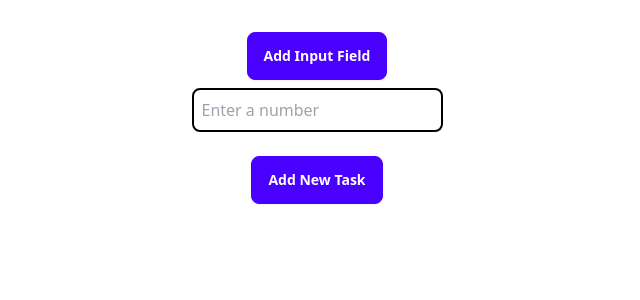
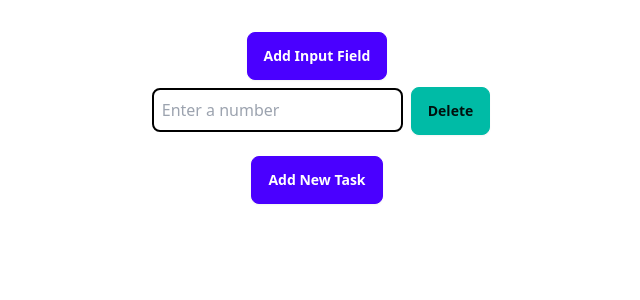
Before and after one commit to Raisa-islam/46_react_lab, a React (Vite) app in the folder react-lab/: page / in a window 1280 px wide. Both pictures are taken after a click on the button "Add Input Field". Shown: the top 300 px of the page, without its empty margins (323-963 px from the left). Built offline with nearby package versions, Linux system fonts and the light colour scheme.

Commit message:
the deletion of input field and update sum is complete

```diff
--- a/react-lab/src/App.jsx
+++ b/react-lab/src/App.jsx
@@ -4,18 +4,35 @@ import NumberInputField from './components/NumberInputField';
 import TaskManager from './components/TaskManager'; // Import the TaskManager component
 
 function App() {
+
   const [inputFields, setInputFields] = useState([]);
   const [total, setTotal] = useState(0);
-  const [showTaskManager, setShowTaskManager] = useState(false); // State to toggle the visibility of TaskManager
 
   const handleAddInputField = () => {
-    setInputFields([...inputFields, <NumberInputField key={inputFields.length} onInputChange={handleInputChange} />]);
+    setInputFields([...inputFields, { key: inputFields.length, value: '', onDelete: handleDeleteInputField }]);
   };
 
-  const handleInputChange = (value) => {
-    setTotal((prevTotal) => prevTotal + (isNaN(value) ? 0 : parseFloat(value)));
+  const handleInputChange = (index, value) => {
+    const newInputFields = [...inputFields];
+    newInputFields[index].value = value;
+    setInputFields(newInputFields);
+
+    let newTotal = 0;
+    newInputFields.forEach(({ value }) => {
+      newTotal += isNaN(value) ? 0 : parseFloat(value);
+    });
+    setTotal(newTotal);
+  };
+  const handleDeleteInputField = (index, value) => {
+    const newInputFields = inputFields.filter((_, i) => i !== index);
+    setInputFields(newInputFields);
+
+    let newTotal = total;
+    newTotal -= isNaN(value) ? 0 : parseFloat(value);
+    setTotal(newTotal);
   };
 
+  const [showTaskManager, setShowTaskManager] = useState(false); // State to toggle the visibility of TaskManager
   const handleToggleTaskManager = () => {
     setShowTaskManager(!showTaskManager); // Toggle the state to show/hide TaskManager
   };
@@ -24,11 +41,17 @@ function App() {
     <>
       <div className='container mx-auto flex flex-col gap-4'>
         <div>
-          <button className="btn btn-primary text-white" onClick={handleAddInputField}>Add Input Field</button>
-          {inputFields.map((inputField, index) => (
-            <div key={index}>{inputField}</div>
-          ))}
-          {total !== 0 && <div><h2>Total: {total}</h2></div>} {/* Show total if it's not zero */}
+        <button className="btn btn-primary text-white" onClick={handleAddInputField}>Add Input Field</button>
+        {inputFields.map(({ key, value }, index) => (
+          <div key={key}>
+            <NumberInputField
+              value={value}
+              onInputChange={(newValue) => handleInputChange(index, newValue)}
+              onDelete={() => handleDeleteInputField(index, value)}
+            />
+          </div>
+        ))}
+        {total !== 0 && <div><h2>Total: {total}</h2></div>}
         </div>
         <div>
           <button className="btn btn-primary text-white" onClick={handleToggleTaskManager}>Add New Task</button> {/* Button to toggle TaskManager */}
--- a/react-lab/src/components/NumberInputField.jsx
+++ b/react-lab/src/components/NumberInputField.jsx
@@ -1,7 +1,7 @@
 import { useState } from 'react';
 import PropTypes from 'prop-types'; // Import PropTypes for prop validation
 
-const NumberInputField = ({ onInputChange }) => {
+const NumberInputField = ({ onInputChange, onDelete }) => {
   const [inputValue, setInputValue] = useState('');
   const [error, setError] = useState('');
 
@@ -21,6 +21,10 @@ const NumberInputField = ({ onInputChange }) => {
     onInputChange(parseFloat(inputValue) || 0);
   };
 
+  const handleDelete = () => {
+    onDelete(); // Call onDelete function when delete button is clicked
+  };
+
   return (
     <div>
       <input
@@ -31,6 +35,7 @@ const NumberInputField = ({ onInputChange }) => {
         onBlur={handleBlur} // Call handleBlur when the input field loses focus
         placeholder="Enter a number"
       />
+      <button className='btn btn-active btn-accent' onClick={handleDelete}>Delete</button> {/* Delete button */}
       {error && <span style={{ color: 'red' }}>{error}</span>}
     </div>
   );
@@ -38,7 +43,8 @@ const NumberInputField = ({ onInputChange }) => {
 
 // Prop validation
 NumberInputField.propTypes = {
-  onInputChange: PropTypes.func.isRequired // Ensure onInputChange prop is a function and required
+  onInputChange: PropTypes.func.isRequired, // Ensure onInputChange prop is a function and required
+  onDelete: PropTypes.func.isRequired // Ensure onDelete prop is a function and required
 };
 
 export default NumberInputField;
```
